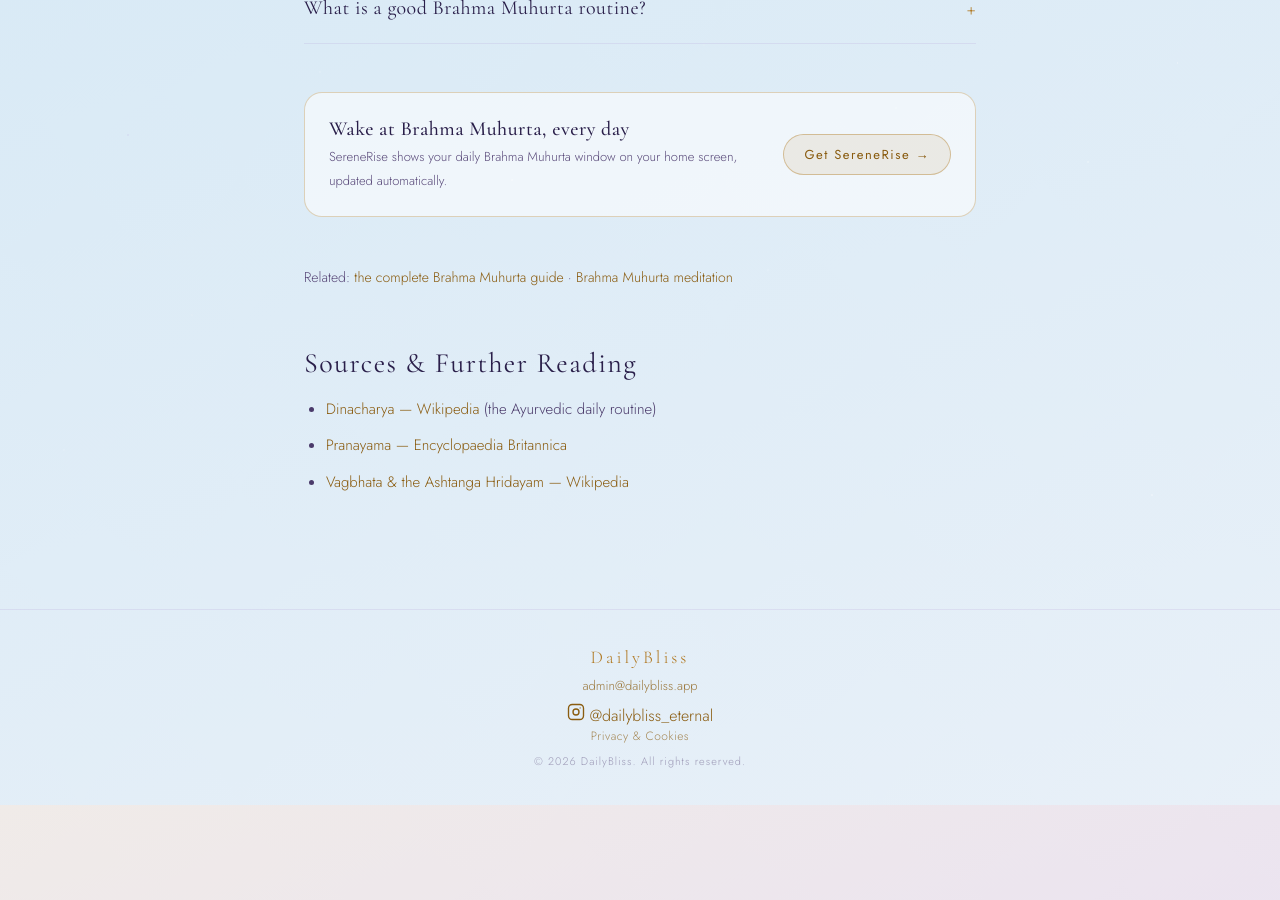
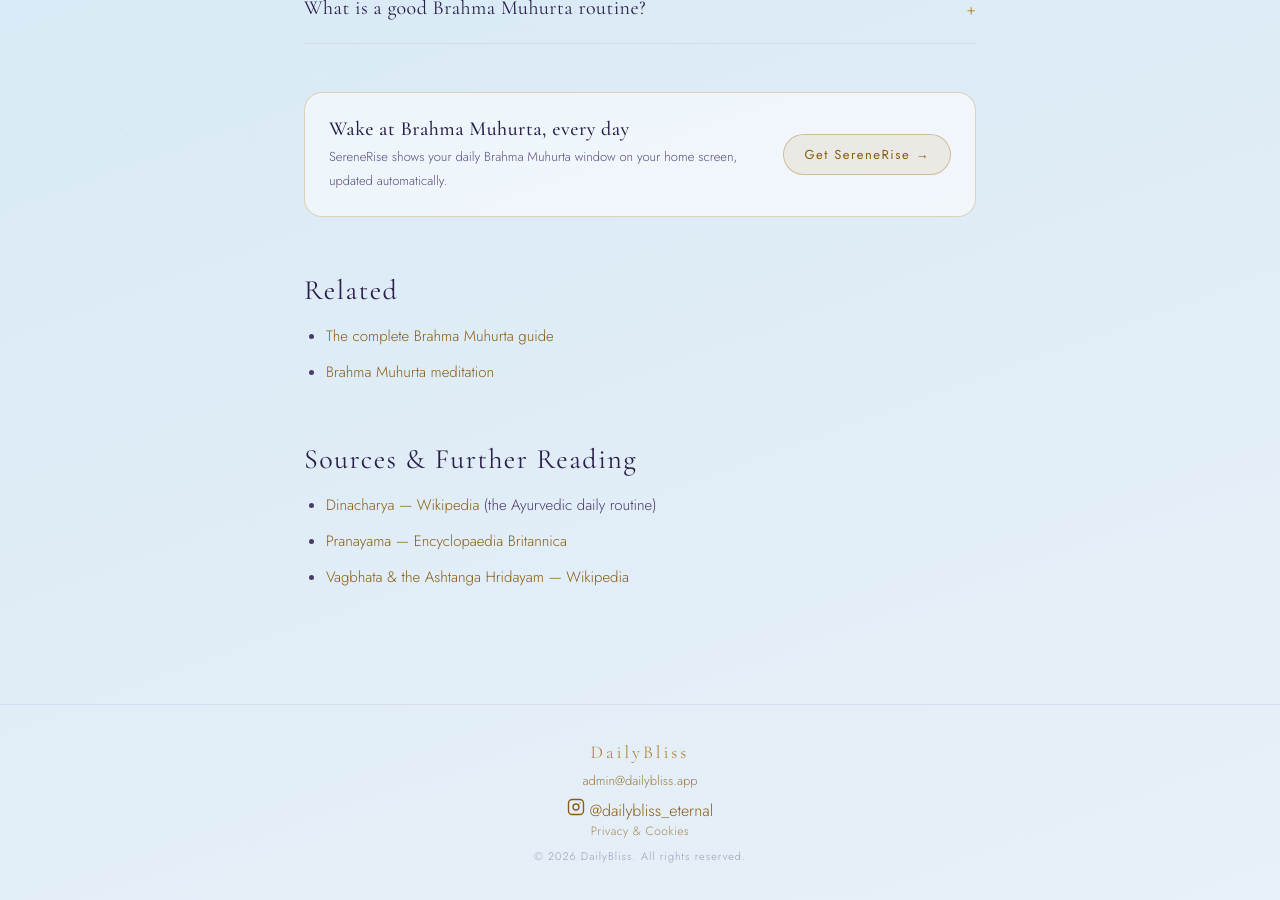
Before and after one commit to dailybliss/dailybliss.github.io, a Jekyll site: the page built from blog/brahma-muhurta-practices.html, in a window 1280 px wide and 900 px high, scrolled down 2515 px. Built offline with Jekyll 4.4.1, drawn with Linux system fonts in a browser that asks for light colours; before the commit the page ends 3320 px from its top, so only the background shows below that; part of the change alters nothing that is shown.

Commit message:
Update brahma-muhurta-practices.html

```diff
--- a/blog/brahma-muhurta-practices.html
+++ b/blog/brahma-muhurta-practices.html
@@ -120,10 +120,13 @@ last_modified_at: 2026-07-01
     <a href="{{ '/apps/serenerise/' | relative_url }}" class="btn">Get SereneRise →</a>
   </div>
 
-  <p style="margin-top:32px; font-size:14px; color:var(--subtle);">
-    Related: <a href="{{ '/blog/brahma-muhurta-complete-guide/' | relative_url }}">the complete Brahma Muhurta guide</a>
-    · <a href="{{ '/blog/brahma-muhurta-meditation/' | relative_url }}">Brahma Muhurta meditation</a>
-  </p>
+<div style="margin-top:32px;">
+  <h2>Related</h2>
+  <ul>
+    <li><a href="{{ '/blog/brahma-muhurta-complete-guide/' | relative_url }}">The complete Brahma Muhurta guide</a></li>
+    <li><a href="{{ '/blog/brahma-muhurta-meditation/' | relative_url }}">Brahma Muhurta meditation</a></li>
+  </ul>
+</div>
 
   <div style="margin-top:32px;">
   <h2>Sources &amp; Further Reading</h2>
```
